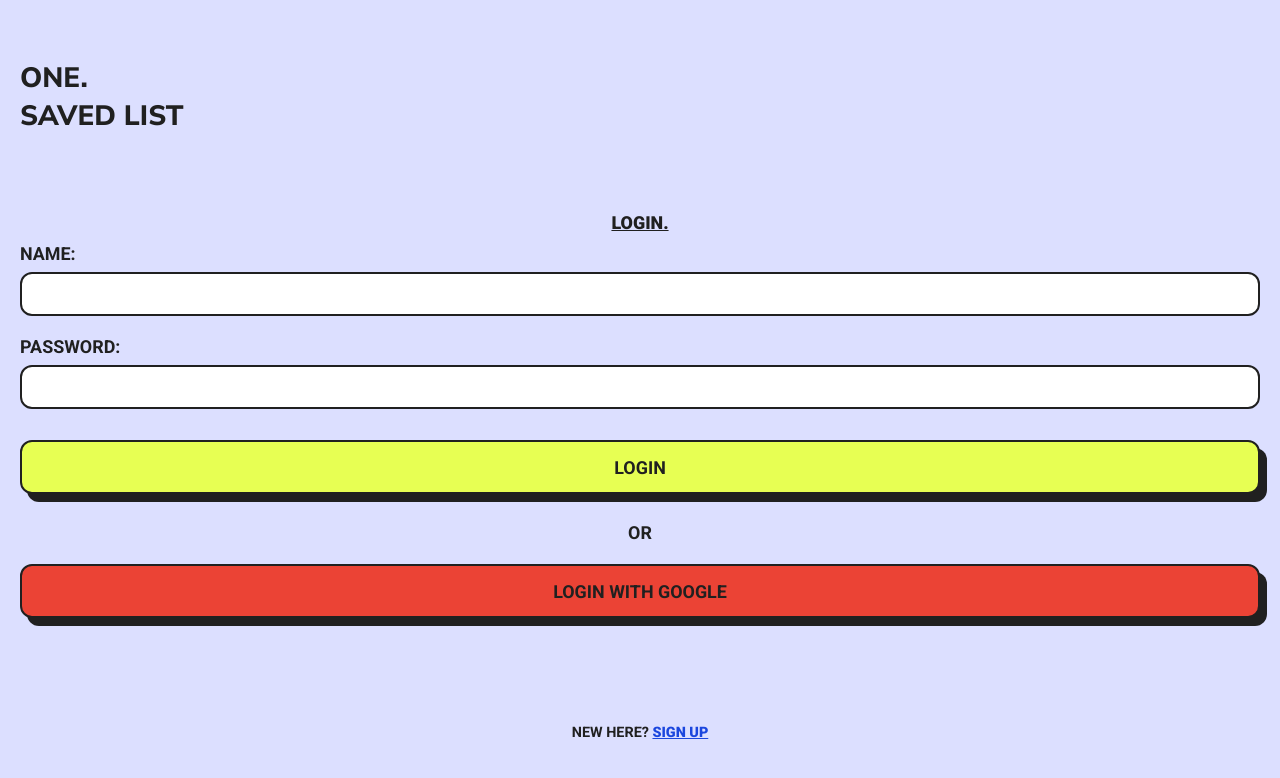
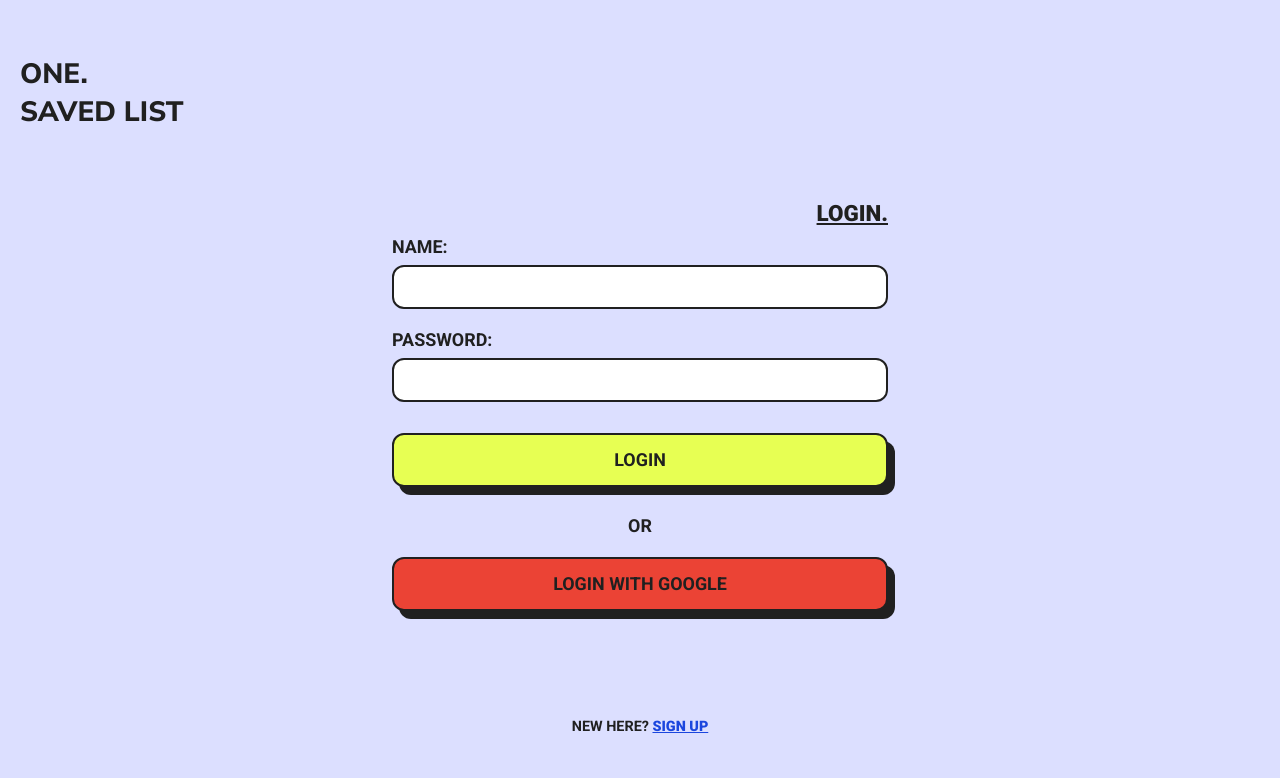
Before and after one commit to NataliaFrancisca/modern-saved-list, a Next.js app: page /login in a window 1280 px wide. Shown: the top 778 px of the page. Built offline with nearby package versions, Linux system fonts and the light colour scheme.

Commit message:
feat(style): organize the code and responsive style

```diff
--- a/src/sass/components/_form.module.scss
+++ b/src/sass/components/_form.module.scss
@@ -9,16 +9,16 @@
 .form-element{
     display: flex;
     flex-direction: column;
-    align-items: center;
 }
 
 .group-label-input{
+    align-self: center;
     color: $black-color;
+    display: flex;
+    flex-direction: column;
+    gap: 8px;
     margin: 10px;
     width: 100%;
-    gap: 8px;
-    display: flex;
-    flex-direction: column;
 
     & label{
         font-size: 1.12em;
@@ -26,12 +26,12 @@
     }
 
     & input{
+        background: #FFF;
         border-radius: 12px;
         border: 2px solid $black-color;
-        background: #FFF;
-        width: 100%;
         height: 44px;
         padding: 10px 16px;
+        width: 100%;
     }
 }
 
@@ -39,12 +39,14 @@
     color: $black-color;
     font-size: 1.12em;
     font-weight: 700;
+    text-align: center;
 }
 
 .nav-message-bottom{
     color: $black-color;
     font-size: .9em;
     font-weight: 700;
+    margin: 10px 0;
     text-align: center;
 
     & a{
@@ -53,3 +55,20 @@
         text-decoration-line: underline;
     }
 }
+
+@media screen and (min-width: 576px){
+    .form-element{
+        align-self: center;
+        width: 90%;
+    }
+
+    .page-legend{
+        font-size: 1.4em;
+    }
+}
+
+@media screen and (min-width: 992px){
+    .form-element{
+        width: 40%;
+    }
+}
```
